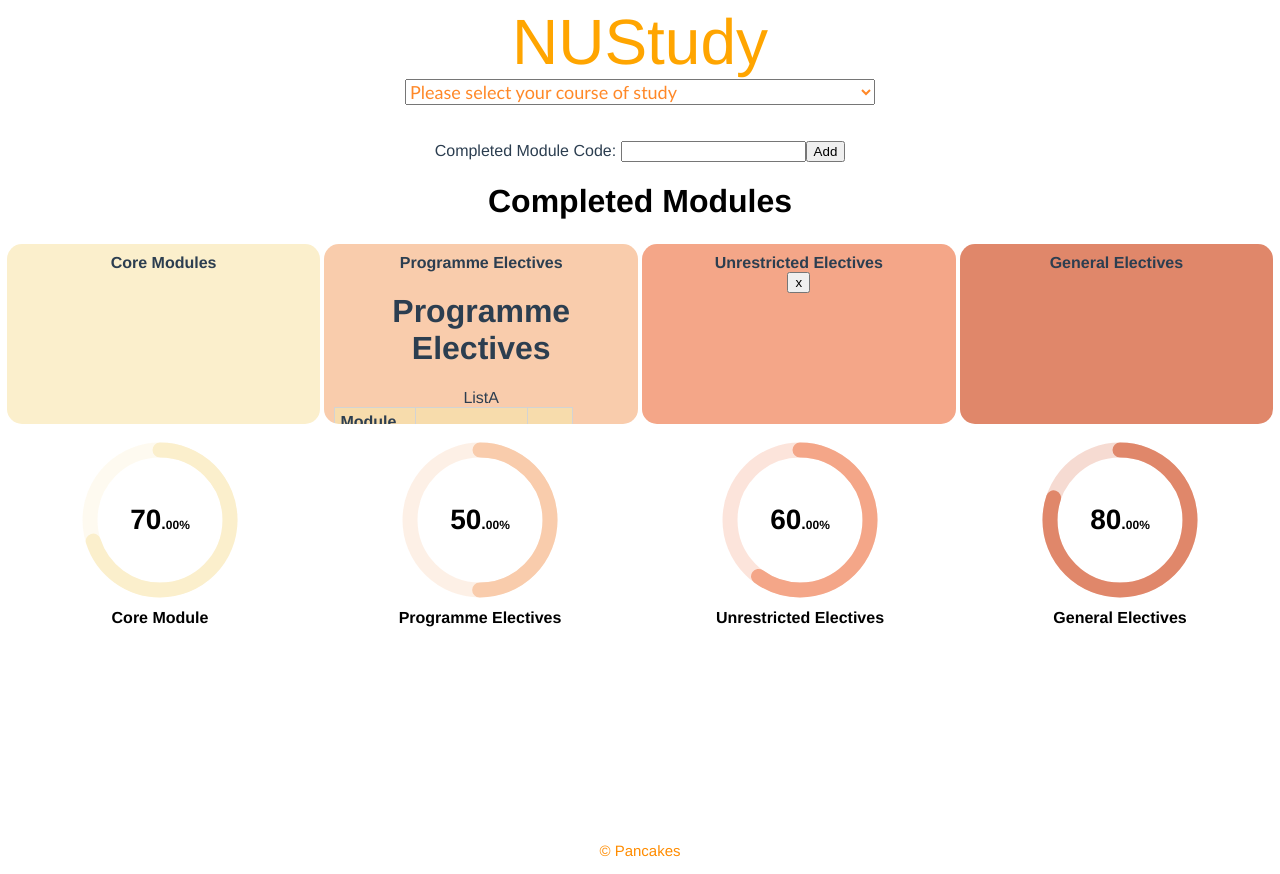
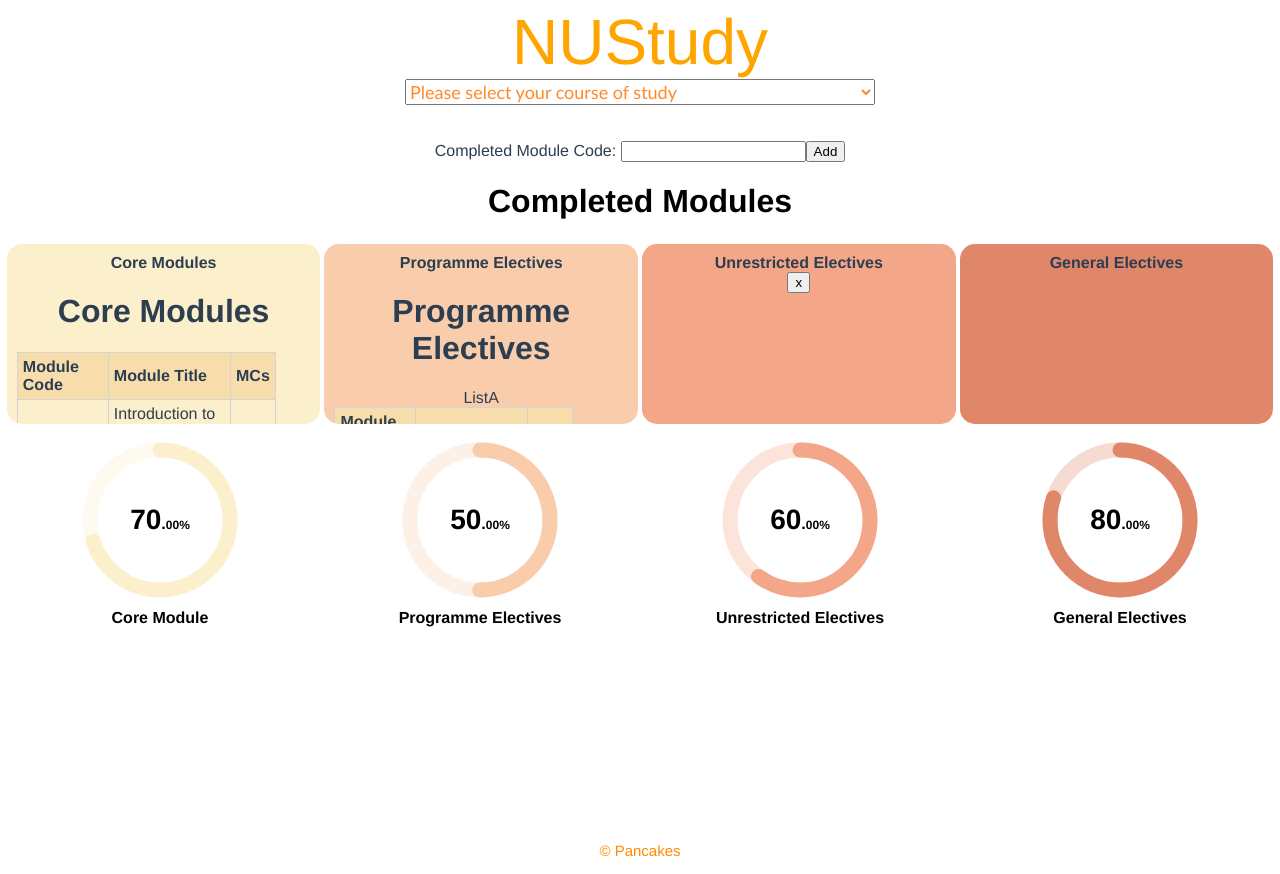
Before and after one commit to hongquan97/project_pancakes, a Vue app: page /#/CM in a window 1280 px wide. Built offline with nearby package versions, Linux system fonts and the light colour scheme.

Commit message:
Last Update

```diff
--- a/src/components/CoreMods.vue
+++ b/src/components/CoreMods.vue
@@ -4,6 +4,7 @@
     <div v-if="Module !== none">{{checkModule()}}</div>
     <div v-for="(cm,index) in completed_cm" :cm = "cm" :key="index">
     {{cm}}<button v-on:click="remove(cm)"> x </button> </div>
+    <External :CM = "CM"/>
 </div>
 </template>
 
--- a/src/components/ExternalWebpage_Core.vue
+++ b/src/components/ExternalWebpage_Core.vue
@@ -155,7 +155,7 @@ export default {
   },
 
   watch:{
-    CoreModule: function(){
+    CM: function(){
       if(this.CompletedCore.indexOf(this.CM) == -1){
         this.CompletedCore.push(this.CM);
         var list = this.courseList;
--- a/src/components/ExternalWebpage_PE.vue
+++ b/src/components/ExternalWebpage_PE.vue
@@ -119,7 +119,7 @@ export default {
   },
 
   watch:{
-    PeModule: function(){
+    PeM: function(){
       if(this.CompletedPe.indexOf(this.PeM) == -1){
         this.CompletedPe.push(this.PeM);
         var list = this.listA;
```
